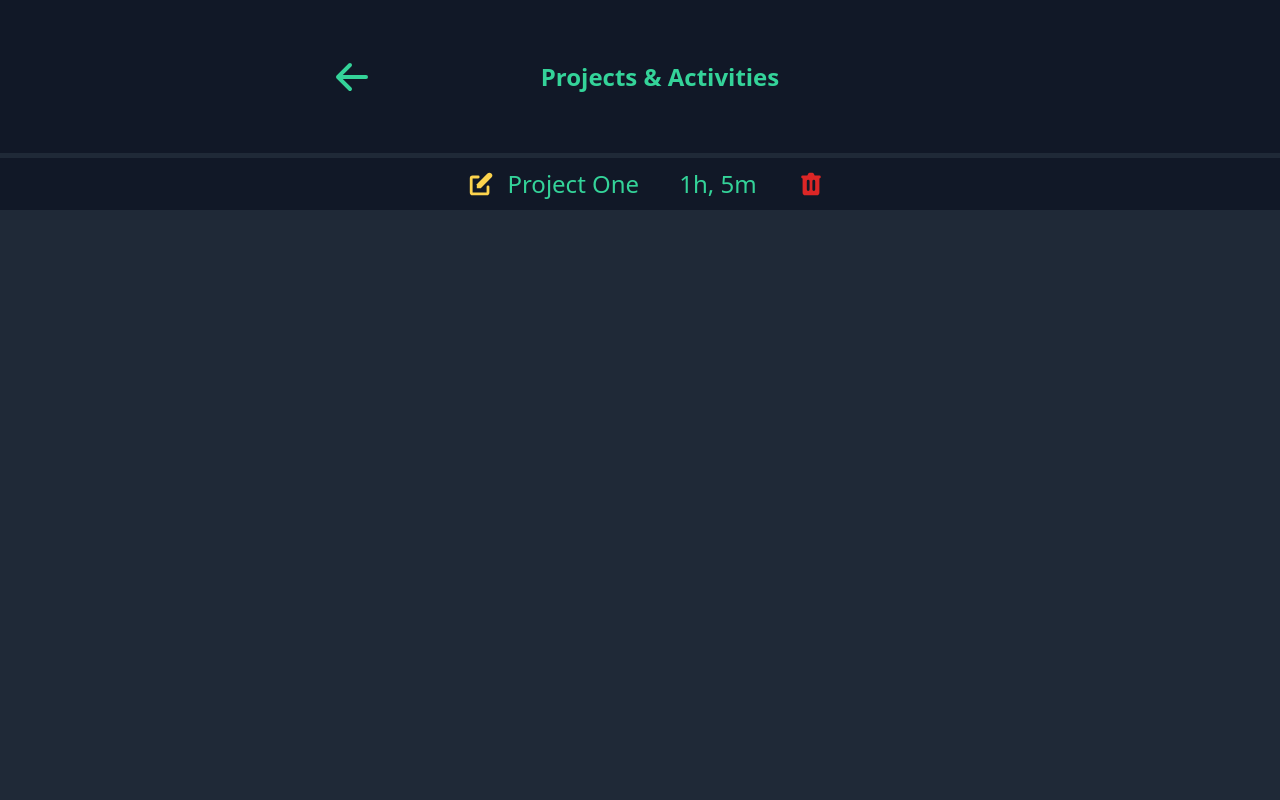
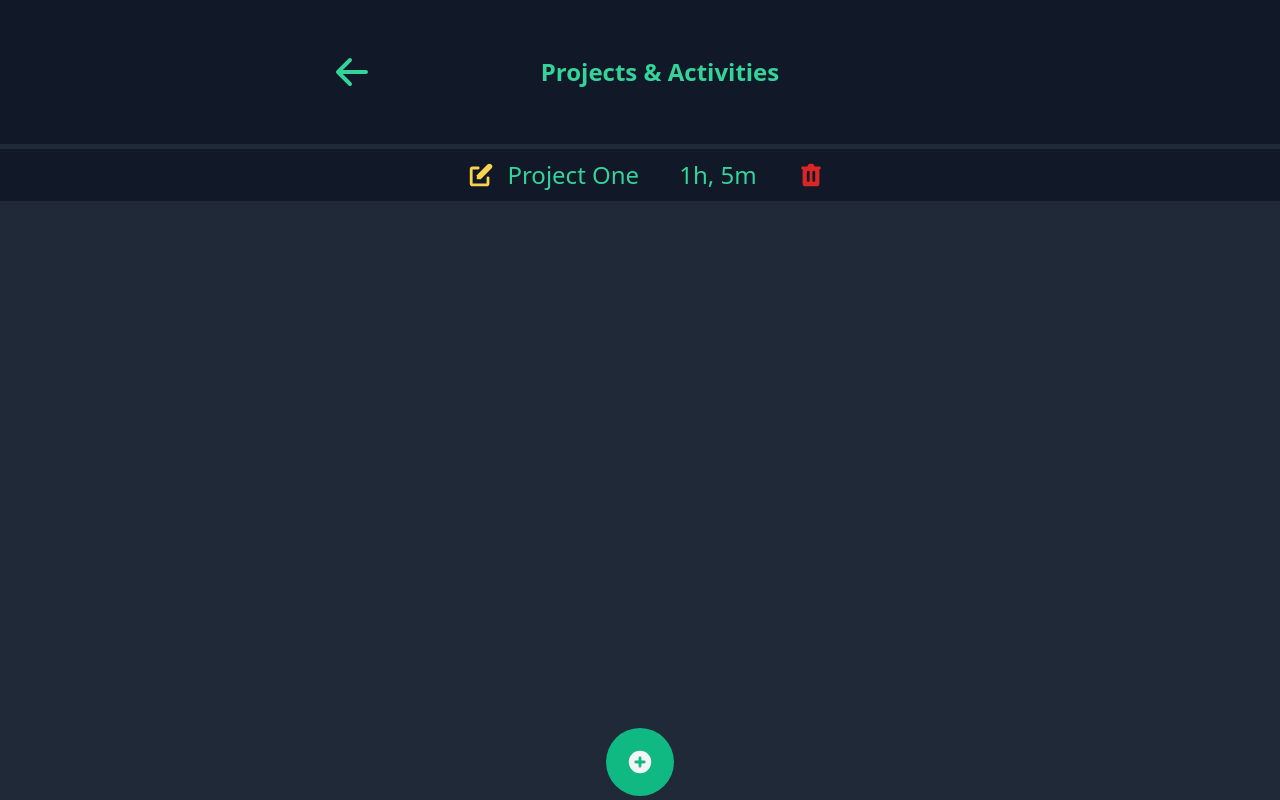
Before and after one commit to alimr70/advanced-pomodoro, a React (Create React App) app: page / in a window 1280 px wide. Built offline with nearby package versions, Linux system fonts and the light colour scheme.

Commit message:
finished structrure of Projects component

```diff
--- a/src/components/Projects.js
+++ b/src/components/Projects.js
@@ -24,7 +24,7 @@ const Projects = () => {
       </header>
 
       {/* Main section - working session time options buttons */}
-      <main className="bg-gray-800 py-1 row-span-6">
+      <main className="bg-gray-800 py-1 row-span-6 relative flex flex-col">
         <div className="bg-gray-900 my-px flex items-center justify-center font-normal">
           {/* Stars */}
           <div className="p-3">
@@ -62,6 +62,19 @@ const Projects = () => {
             </svg>
           </div>
         </div>
+        <div className="p-5 self-center mt-auto bg-green-500 rounded-full">
+          <svg
+            xmlns="http://www.w3.org/2000/svg"
+            className="h-7 w-7 text-gray-100"
+            viewBox="0 0 20 20"
+            fill="currentColor">
+            <path
+              fillRule="evenodd"
+              d="M10 18a8 8 0 100-16 8 8 0 000 16zm1-11a1 1 0 10-2 0v2H7a1 1 0 100 2h2v2a1 1 0 102 0v-2h2a1 1 0 100-2h-2V7z"
+              clipRule="evenodd"
+            />
+          </svg>
+        </div>
       </main>
     </>
   );
```
